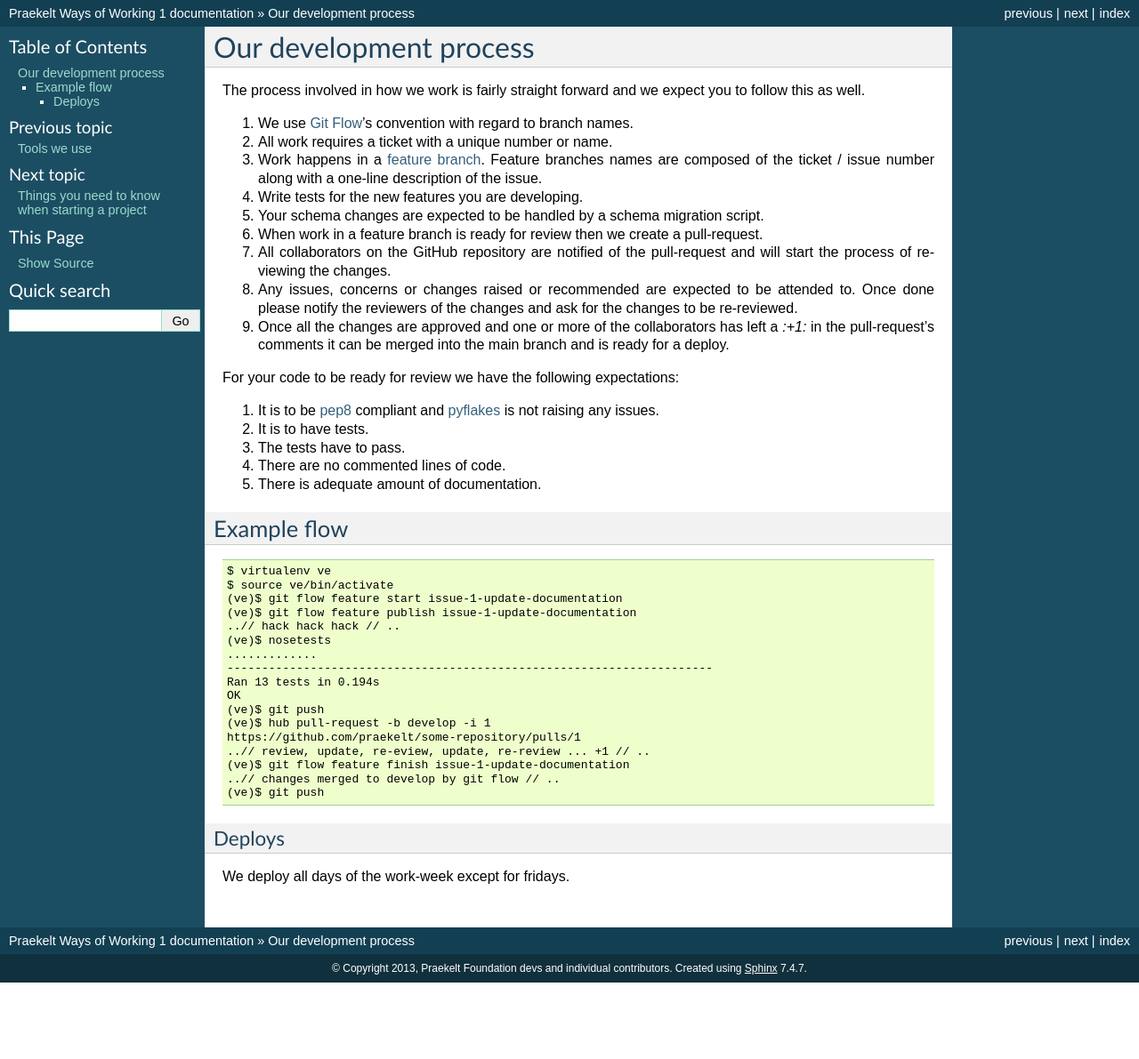
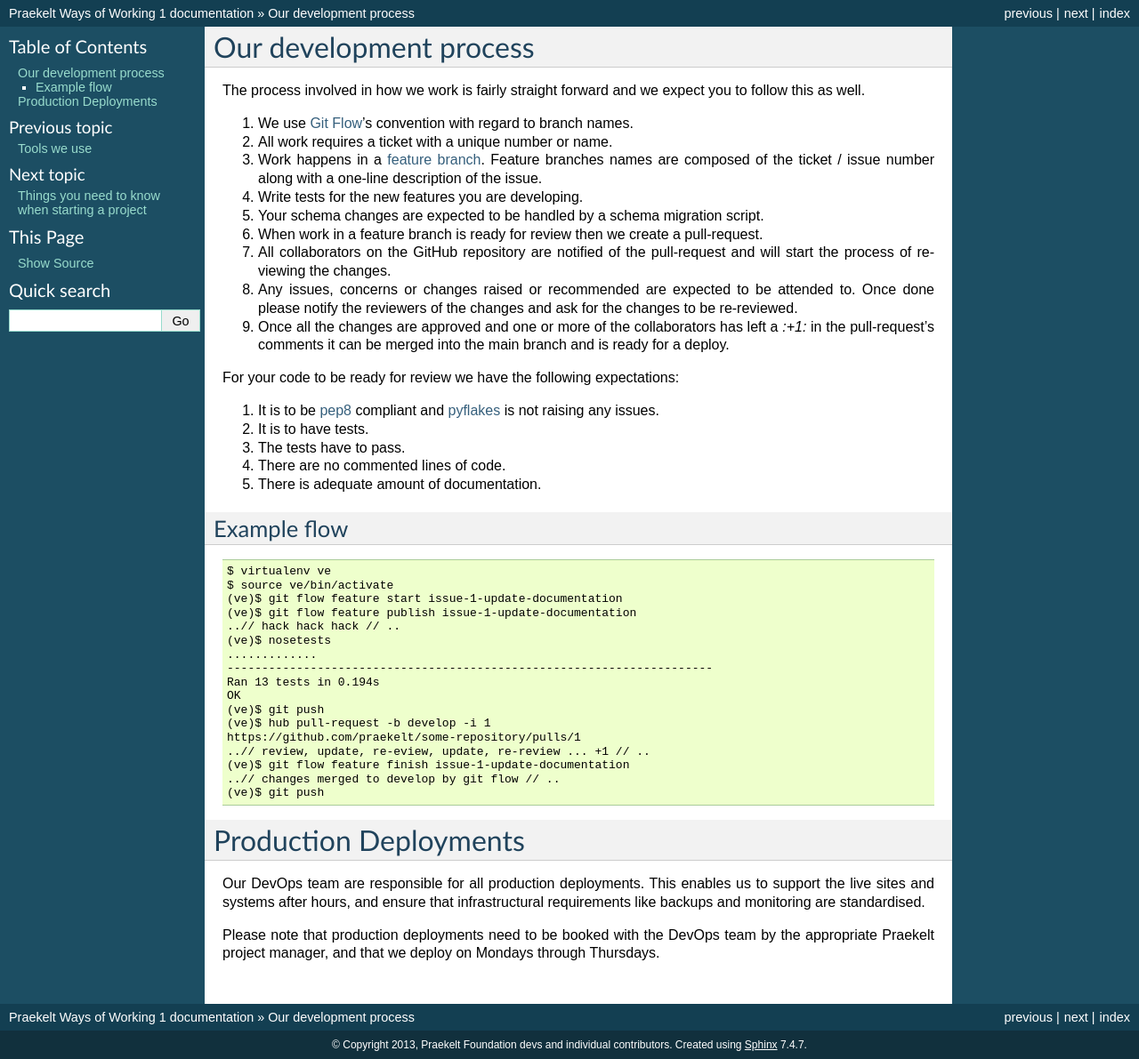
Before and after one commit to praekeltfoundation/ways-of-working, a Sphinx documentation site: the page built from docs/process.rst, in a window 1280 px wide. Shown: the whole page at 89% size. Built offline with Sphinx 7.4.7, drawn with Linux system fonts in a browser that asks for light colours; before the commit the page ends 1105 px from its top, so only the background shows below that.

Commit message:
Make production deployments more explicit about being done by DevOps

```diff
--- a/docs/process.rst
+++ b/docs/process.rst
@@ -53,10 +53,16 @@ Example flow
     (ve)$ git push
 
 
-Deploys
--------
+Production Deployments
+======================
 
-We deploy all days of the work-week except for fridays.
+Our DevOps team are responsible for all production deployments. This enables us
+to support the live sites and systems after hours, and ensure that
+infrastructural requirements like backups and monitoring are standardised.
+
+Please note that production deployments need to be booked with the DevOps team
+by the appropriate Praekelt project manager, and that we deploy on Mondays
+through Thursdays.
 
 .. _Git Flow: https://github.com/nvie/gitflow
 .. _feature branch: http://nvie.com/posts/a-successful-git-branching-model/
```
